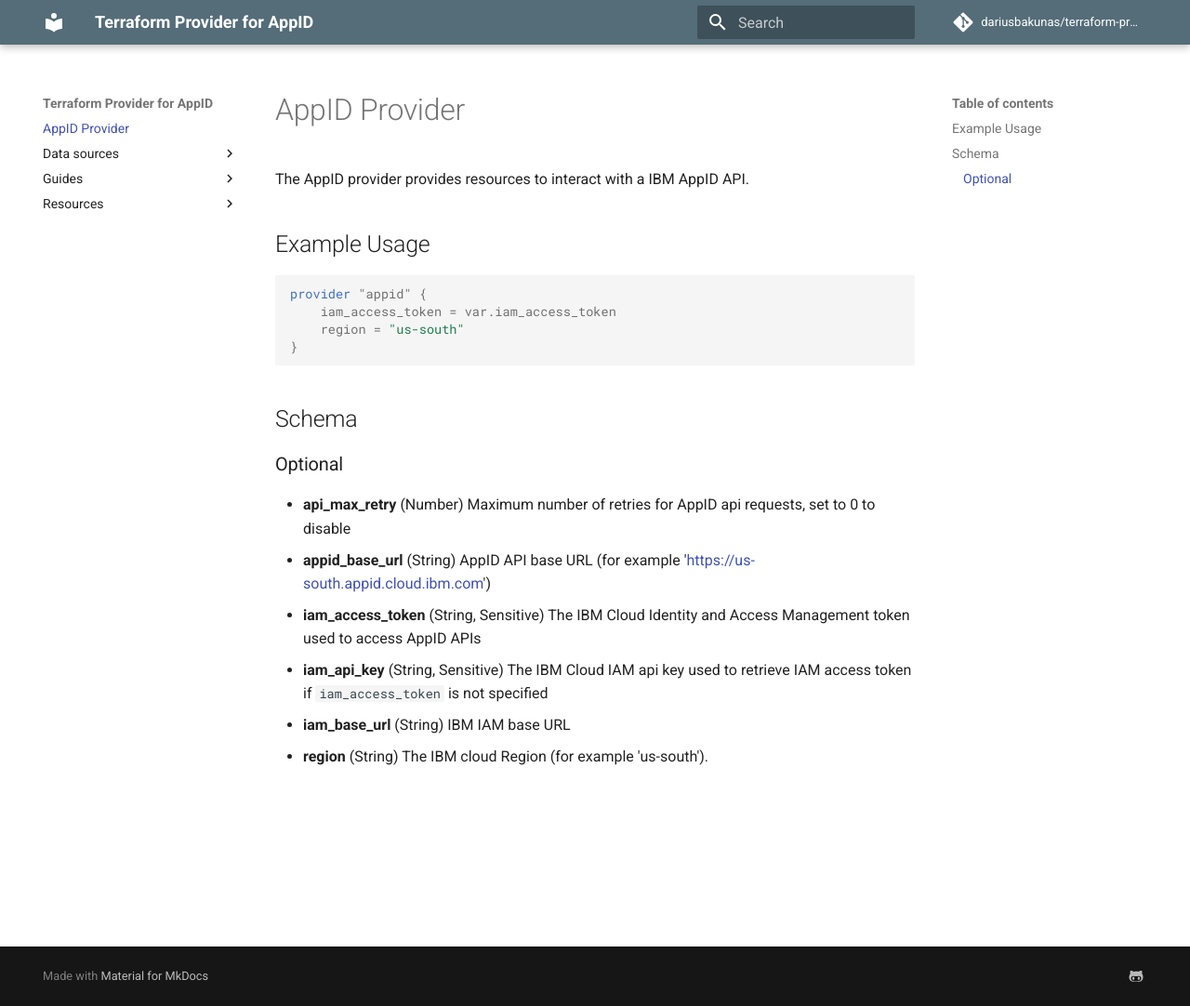
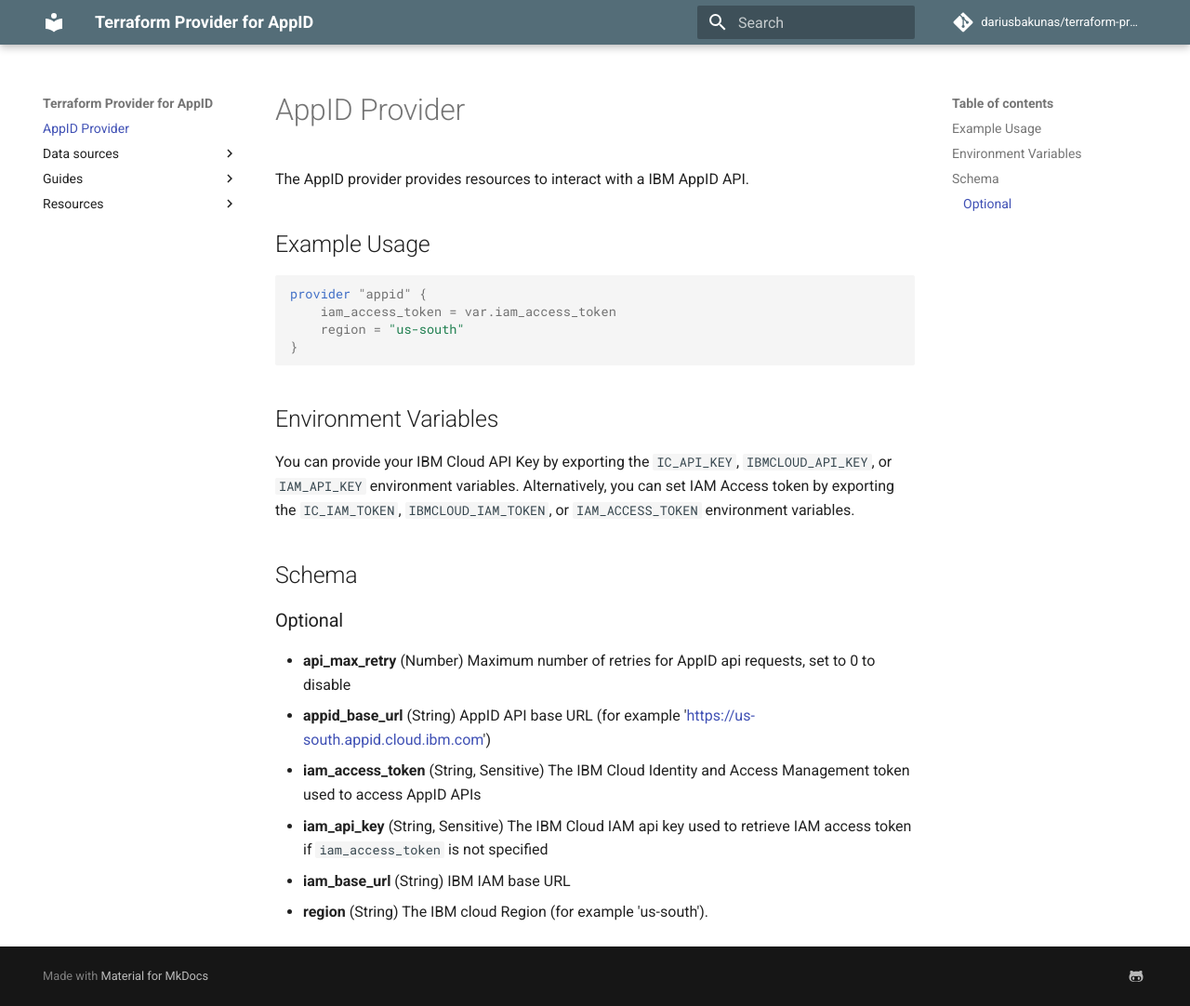
Before and after one commit to dariusbakunas/terraform-provider-appid, an MkDocs documentation site: the page built from docs/index.md, in a window 1280 px wide and 1082 px high. Shown: the whole window at 93% size. Built offline with MkDocs 1.6.1 and Material for MkDocs 9.7.7, drawn with Linux system fonts in a browser that asks for light colours; comment, search, counter and statistics services are not loaded.

Commit message:
docs: go generate

````diff
--- a/docs/index.md
+++ b/docs/index.md
@@ -18,6 +18,12 @@
 }
 ```
 
+## Environment Variables
+
+You can provide your IBM Cloud API Key by exporting the `IC_API_KEY`, `IBMCLOUD_API_KEY`, or `IAM_API_KEY` environment variables.
+Alternatively, you can set IAM Access token by exporting the `IC_IAM_TOKEN`, `IBMCLOUD_IAM_TOKEN`, or `IAM_ACCESS_TOKEN` environment variables.
+
+
 <!-- schema generated by tfplugindocs -->
 ## Schema
 
````
